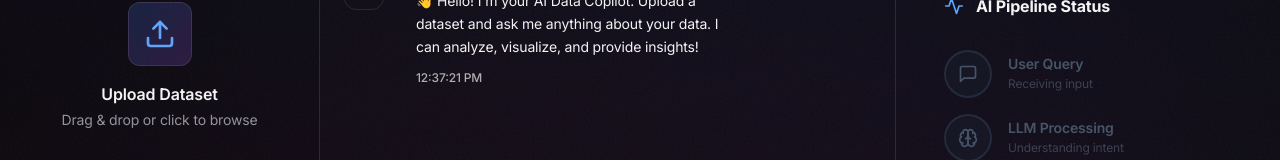
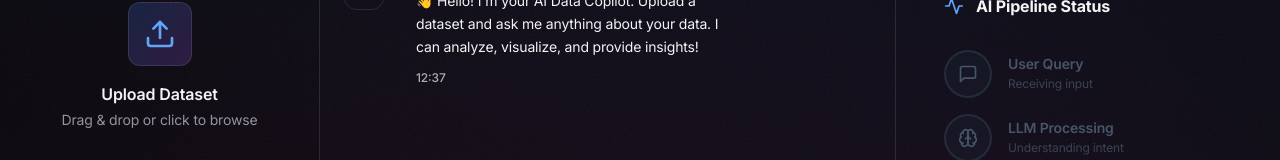
Before and after one commit to Prajwal0422/AI-Copilot-for-Data-Analysis, a Next.js app in the folder frontend/: page / in a window 1280 px wide. Shown: the part 223-383 px from the top of the page. Built offline with nearby package versions, Linux system fonts and the light colour scheme.

Commit message:
fix: resolve hydration error by using consistent time format

```diff
--- a/frontend/components/ChatPanel.tsx
+++ b/frontend/components/ChatPanel.tsx
@@ -145,7 +145,11 @@ export default function ChatPanel({
                   )}
                 </p>
                 <span className="text-xs opacity-70 mt-3 block font-medium">
-                  {message.timestamp.toLocaleTimeString()}
+                  {message.timestamp.toLocaleTimeString('en-US', {
+                    hour: '2-digit',
+                    minute: '2-digit',
+                    hour12: false
+                  })}
                 </span>
 
                 {/* Particle effect on send */}
```
